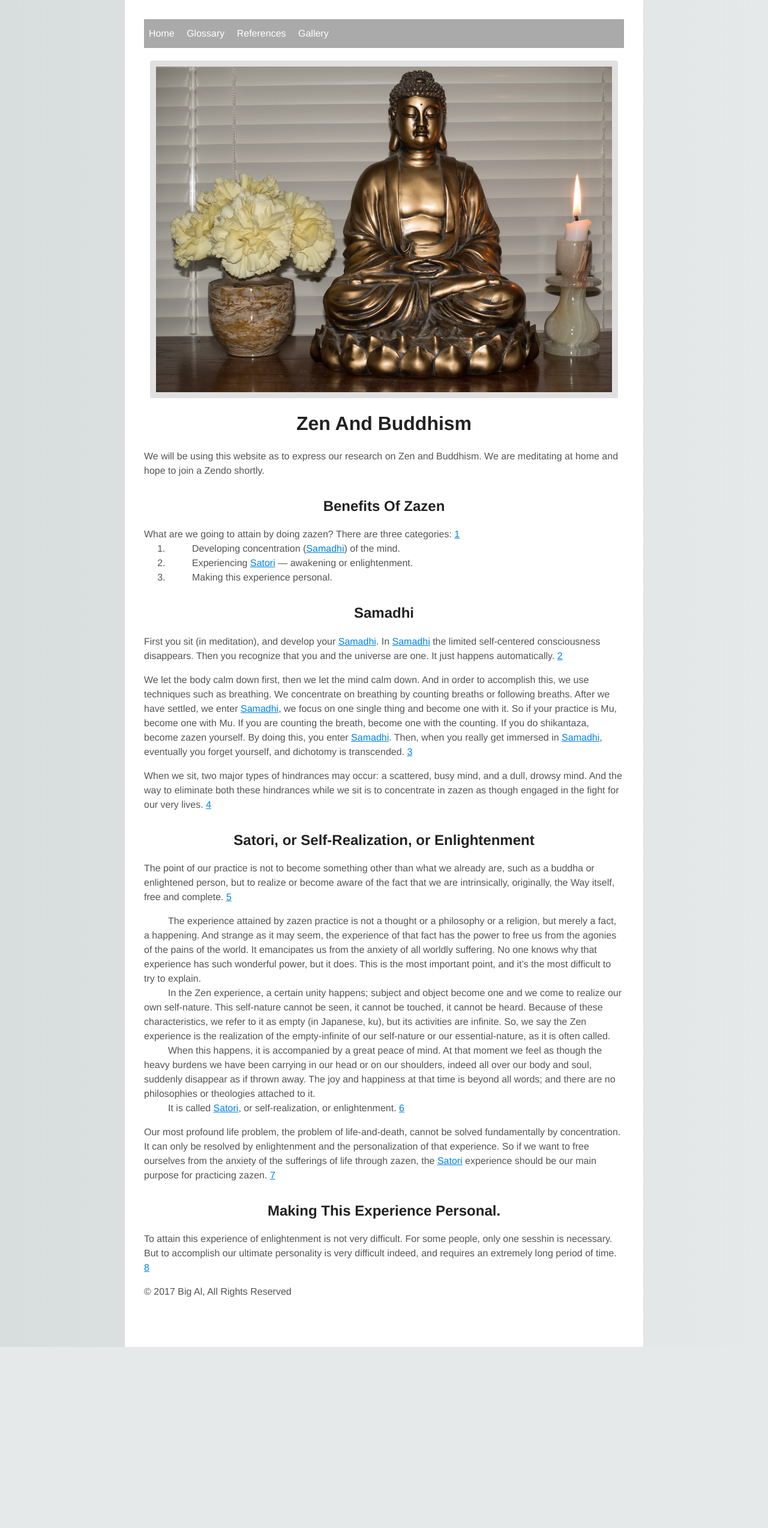
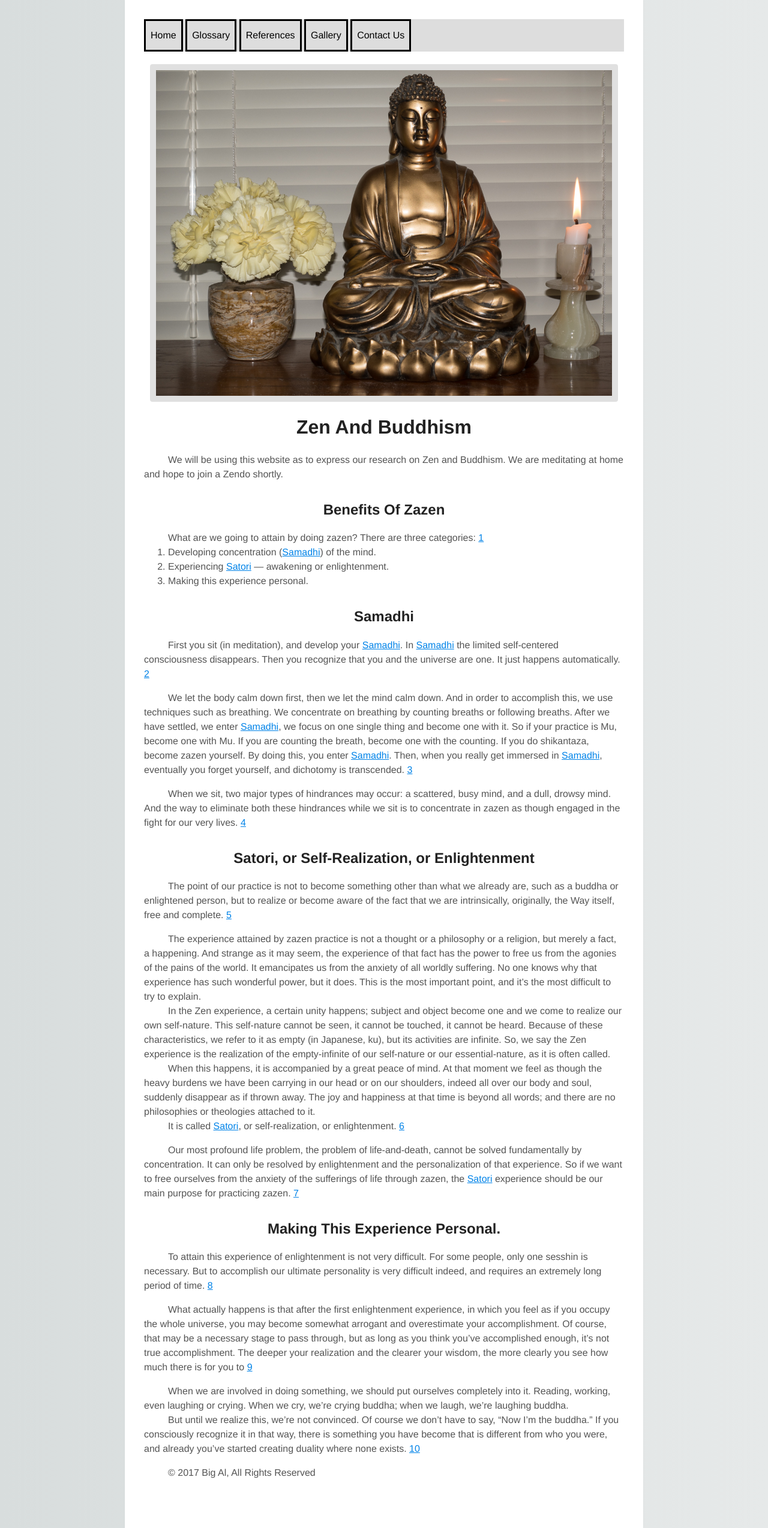
Before and after one commit to ajstark123/Web_Page, a plain HTML site: page index.html in a window 1280 px wide. Shown: the whole page at 60% size. Before the commit the page ends 2246 px from the top, so only its background shows below. Drawn offline with Linux system fonts and the light colour scheme.

Commit message:
Added contact page and aources

```diff
--- a/index.html
+++ b/index.html
@@ -16,6 +16,7 @@
                     <li><a href="glossary.html">Glossary</a></li>
                     <li><a href="references.html">References</a></li>
                     <li><a href="https://big-al-photos.smugmug.com/">Gallery</a></li>
+                    <li><a href="mailto:web_master@ajstark.org">Contact Us</a></li>
                 </ul>
             </nav>
 
@@ -139,6 +140,21 @@
                     <a href="references.html#R8">8</a>
                     <!-- Hakuyu Taizan Maezumi; Bernard Glassman (2012-11-24). On Zen Practice: Body, Breath, and Mind (p. 78). Wisdom Publications. Kindle Edition.   -->
                 </p>
+
+                <p>
+                    What actually happens is that after the first enlightenment experience, in which you feel as if you occupy the whole universe, you may become somewhat arrogant and overestimate your accomplishment. Of course, that may be a necessary stage to pass through, but as long as you think you’ve accomplished enough, it’s not true accomplishment. The deeper your realization and the clearer your wisdom, the more clearly you see how much there is for you to
+                    <a href="references.html#R9">9</a>
+                    <!--Hakuyu Taizan Maezumi; Bernard Glassman (2012-11-24). On Zen Practice: Body, Breath, and Mind (p. 153). Wisdom Publications. Kindle Edition.    -->
+                </p>
+
+                <p class="nomargin">
+                    When we are involved in doing something, we should put ourselves completely into it. Reading, working, even laughing or crying. When we cry, we’re crying buddha; when we laugh, we’re laughing buddha.
+                </p>
+                <p class="nomargin">
+                    But until we realize this, we’re not convinced. Of course we don’t have to say, “Now I’m the buddha.” If you consciously recognize it in that way, there is something you have become that is different from who you were, and already you’ve started creating duality where none exists.
+                    <a href="references.html#R10">10</a>
+                    <!-- Hakuyu Taizan Maezumi; Bernard Glassman (2012-11-24). On Zen Practice: Body, Breath, and Mind (p. 143). Wisdom Publications. Kindle Edition. -->
+                </p>
             </section>
         </article>
 
--- a/main.css
+++ b/main.css
@@ -59,16 +59,18 @@ img {
 
 .nomargin {
     margin:0;
-    text-indent: 40px;
 }
 
 .noBlankLines {
     margin:0;
 }
 
+p {
+    text-indent: 40px;
+}
 
 nav {
-    background-color: #aaa;  /*backgroung color #333 */
+    background-color: #ddd;  /*backgroung color #333 */
     margin: 0;
     overflow: hidden;
 }
@@ -87,12 +89,13 @@ nav ul li {
 
 /* Create a style for the first level items */
 nav > ul > li > a {
-    color: #FFF;  /*text color #aaa */
-    background-color:#aaa;  /*backgroung color #FF0 */
+    color: #000;  /*text color #aaa */
+    background-color:#ddd;  /*backgroung color #FF0 */
     display: block;
     line-height: 2em;
     padding: 0.5em 0.5em;
     text-decoration: none;
+    border-style: solid;
 }
 
 
```
Also changed, not shown: glossary.html (+2 -1 lines), references.html (+12 -1 lines), template.html (added, +41 -0 lines).
